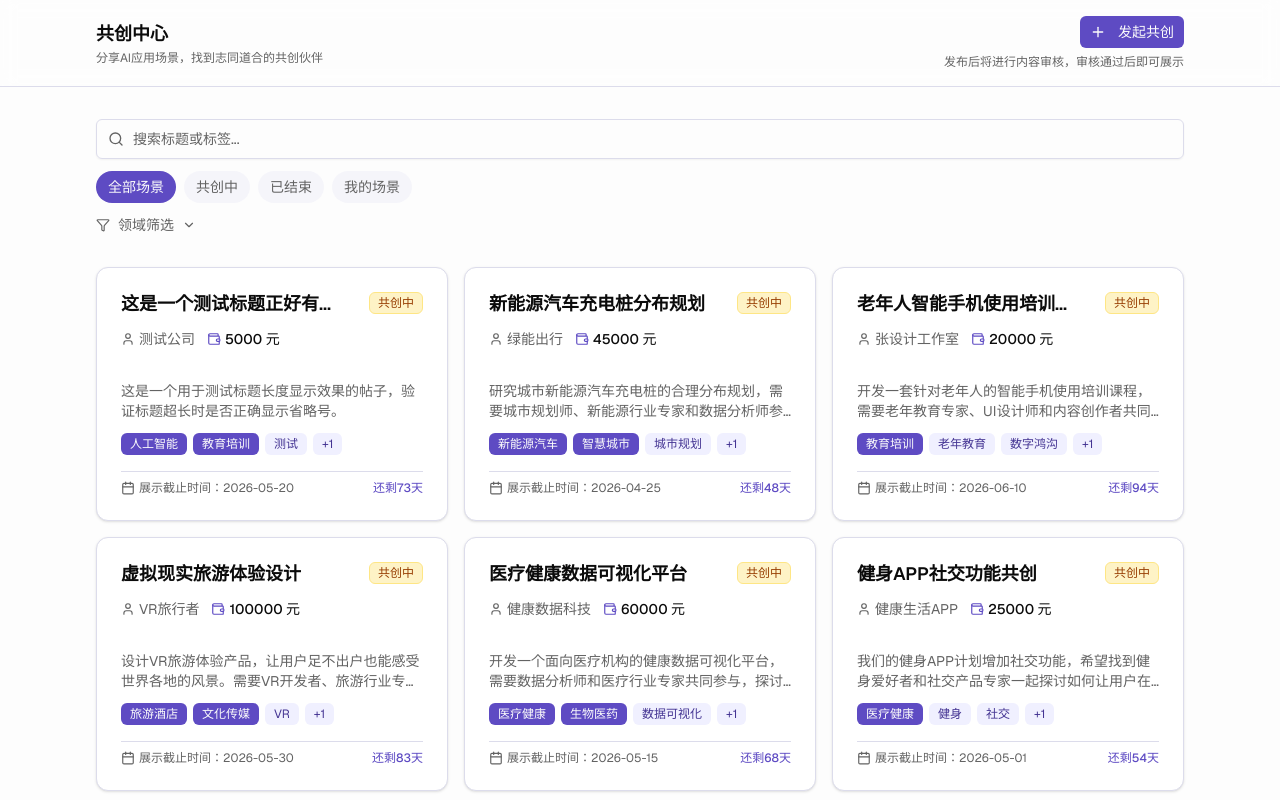
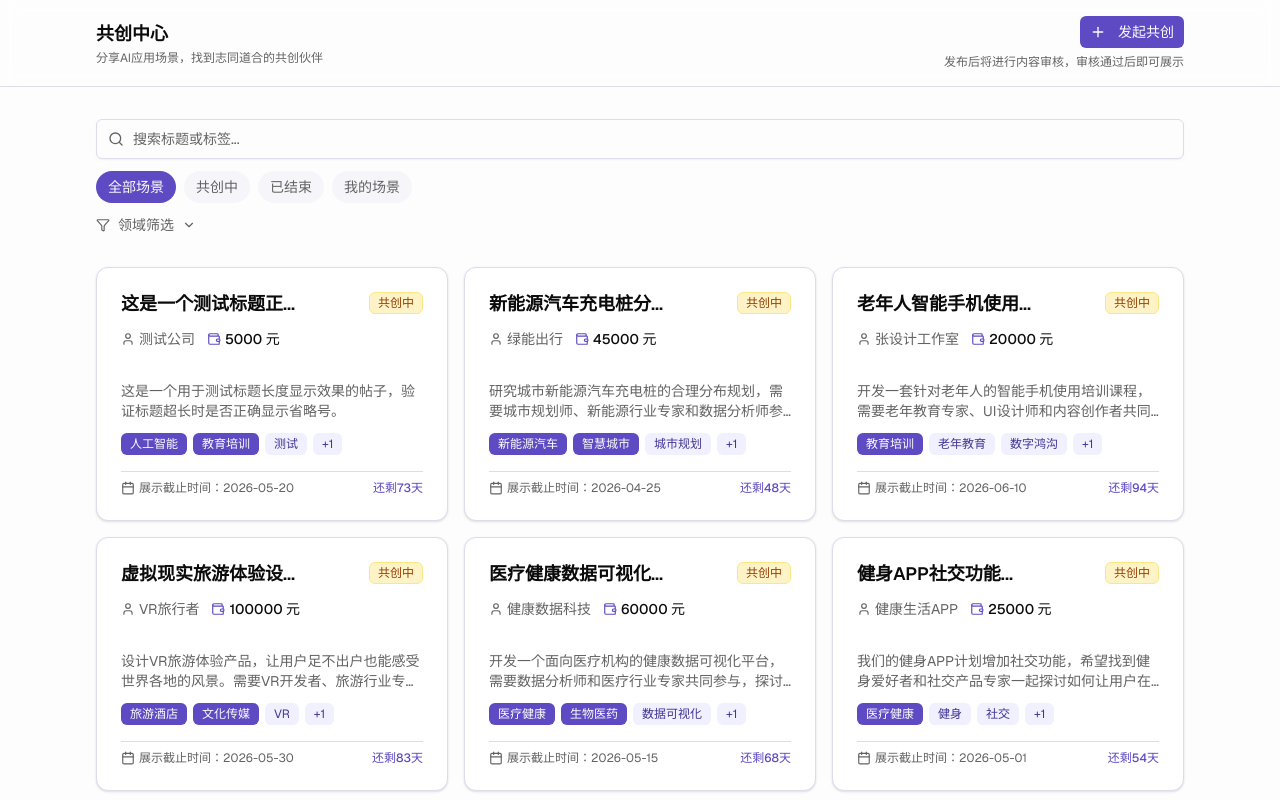
Before and after one commit to xiaomaoabc/demo-1, a Next.js app: page / in a window 1280 px wide. Shown: the top 800 px of the page. Built offline with nearby package versions, Linux system fonts and the light colour scheme.

Commit message:
feat: truncate card titles to 9 chars with ellipsis
Limit card titles to 9 chars, append ellipsis for overflow.

```diff
--- a/components/post-card.tsx
+++ b/components/post-card.tsx
@@ -97,11 +97,10 @@ export function PostCard({ post, isMyPost, onEnd, onEdit }: PostCardProps) {
   const domainTags = post.domainTags || []
   const customTags = post.customTags || []
 
-  // 标题超过12个字时，显示前11个字符并添加省略号
-  const MAX_TITLE_LENGTH = 12
-  const TRUNCATE_LENGTH = 11
+  // 标题超过9个字时，显示前9个字符并添加省略号
+  const MAX_TITLE_LENGTH = 9
   const displayTitle = post.title.length > MAX_TITLE_LENGTH
-    ? post.title.slice(0, TRUNCATE_LENGTH) + "..."
+    ? post.title.slice(0, MAX_TITLE_LENGTH) + "..."
     : post.title
 
   // 处理结束
```
